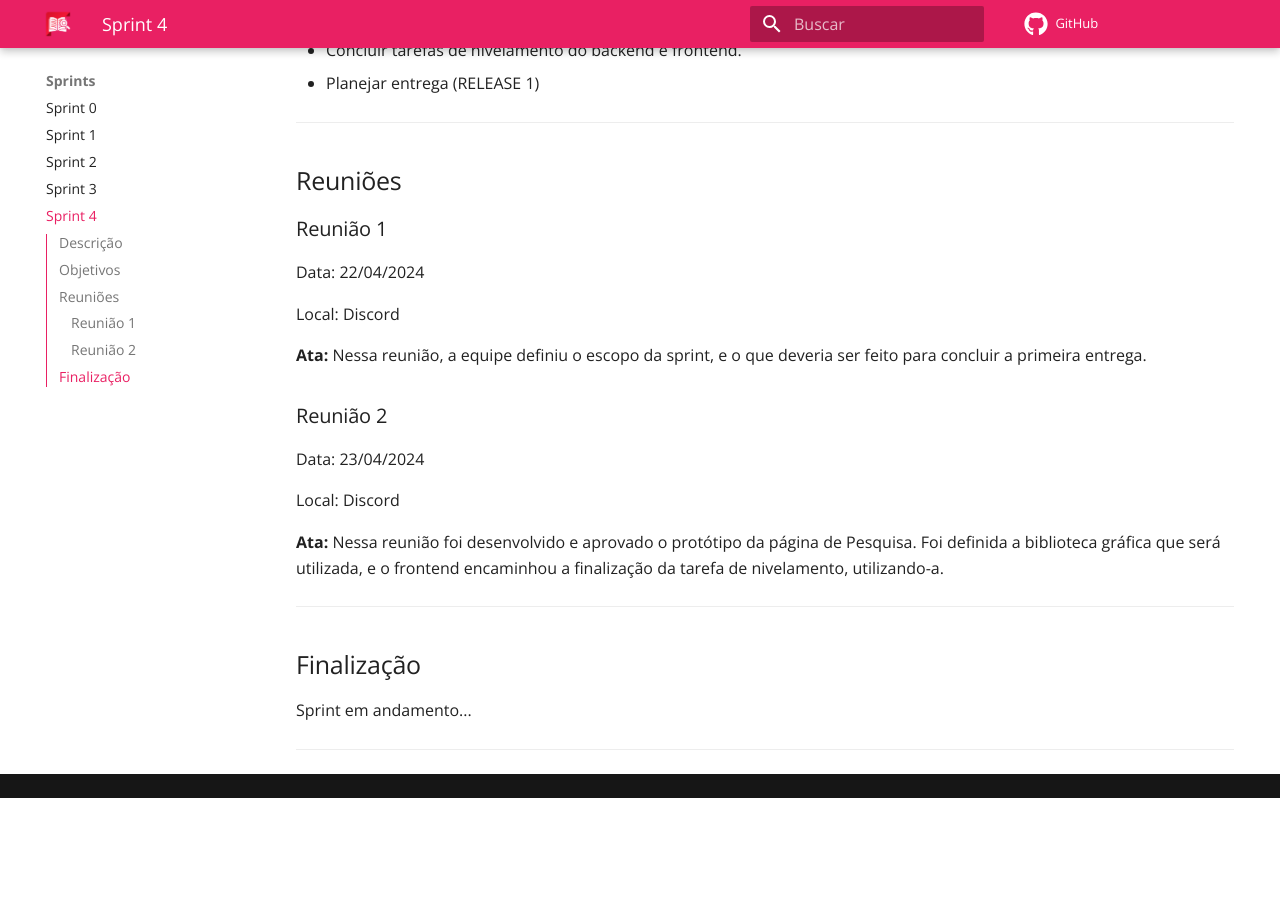
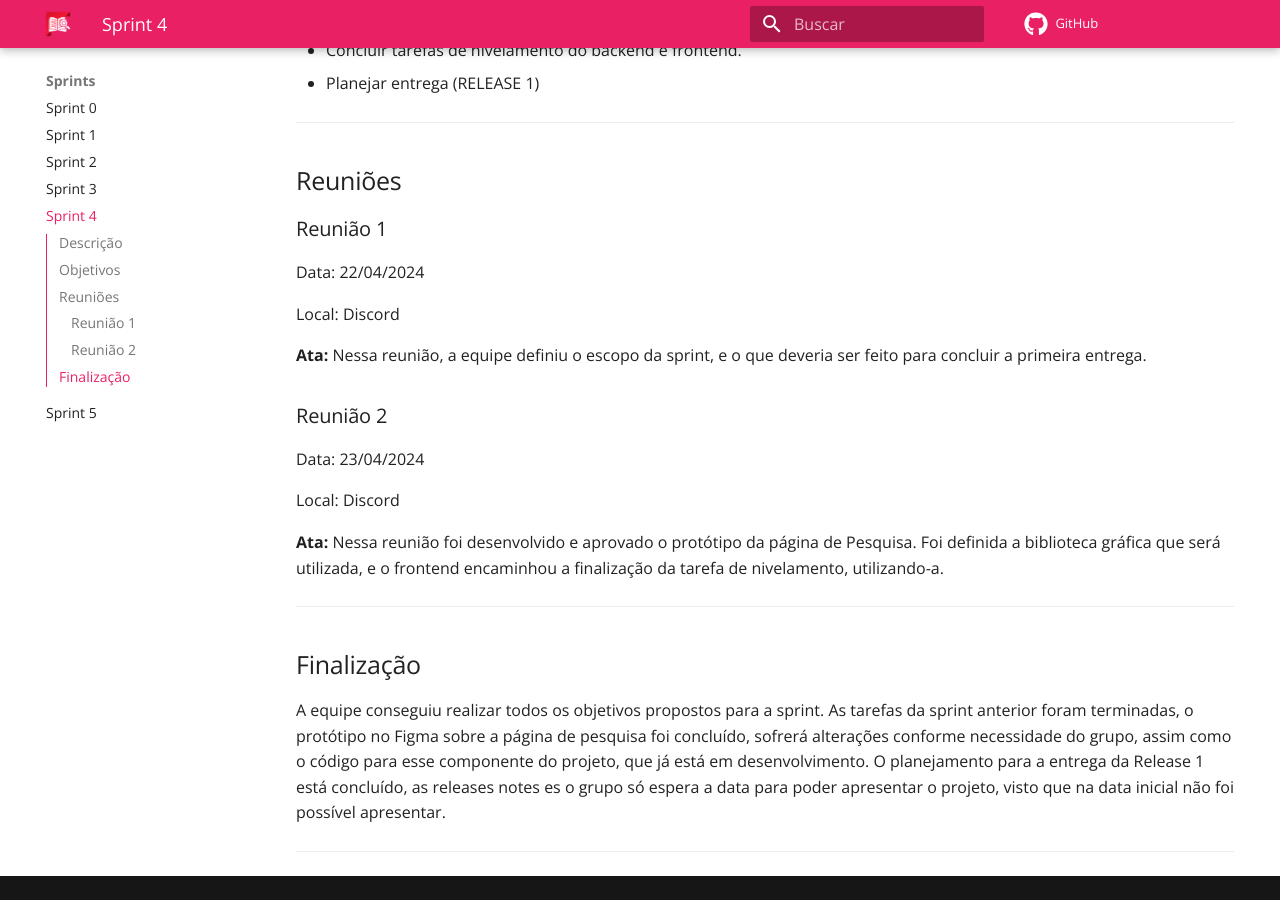
Before and after one commit to unb-mds/2024-1-EducaMinas-frontend, an MkDocs documentation site: the page built from docs/docs/sprints/sprint-4.md, in a window 1280 px wide and 900 px high, scrolled down 601 px. Built offline with MkDocs 1.6.1 and Material for MkDocs 9.7.7, drawn with Linux system fonts in a browser that asks for light colours; comment, search, counter and statistics services are not loaded; before the commit the page ends 1399 px from its top, so only the background shows below that.

Commit message:
docs(#56): Updates sprint 4 documentation and includes sprint 5

```diff
--- a/docs/docs/sprints/sprint-4.md
+++ b/docs/docs/sprints/sprint-4.md
@@ -43,6 +43,6 @@ Foi definida a biblioteca gráfica que será utilizada, e o frontend encaminhou
 
 ## Finalização
 
-Sprint em andamento...
+A equipe conseguiu realizar todos os objetivos propostos para a sprint. As tarefas da sprint anterior foram terminadas, o protótipo no Figma sobre a página de pesquisa foi concluído, sofrerá alterações conforme necessidade do grupo, assim como o código para esse componente do projeto, que já está em desenvolvimento. O planejamento para a entrega da Release 1 está concluído, as releases notes es o grupo só espera a data para poder apresentar o projeto, visto que na data inicial não foi possível apresentar.
 
 ---
--- a/docs/mkdocs.yml
+++ b/docs/mkdocs.yml
@@ -10,6 +10,7 @@ nav:
     - Sprint 2: sprints/sprint-2.md
     - Sprint 3: sprints/sprint-3.md
     - Sprint 4: sprints/sprint-4.md
+    - Sprint 5: sprints/sprint-5.md
 
   - Projeto:
     - Personas: project/personas.md
```
Also changed, not shown: docs/docs/index.md (+1 -1 lines), docs/docs/sprints/sprint-5.md (added, +33 -0 lines).
